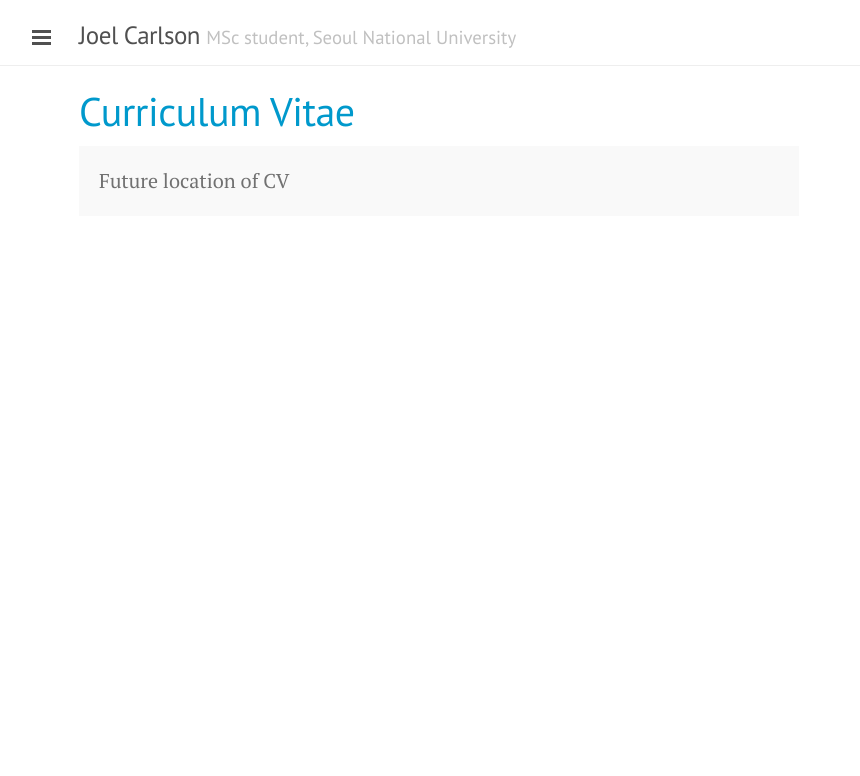
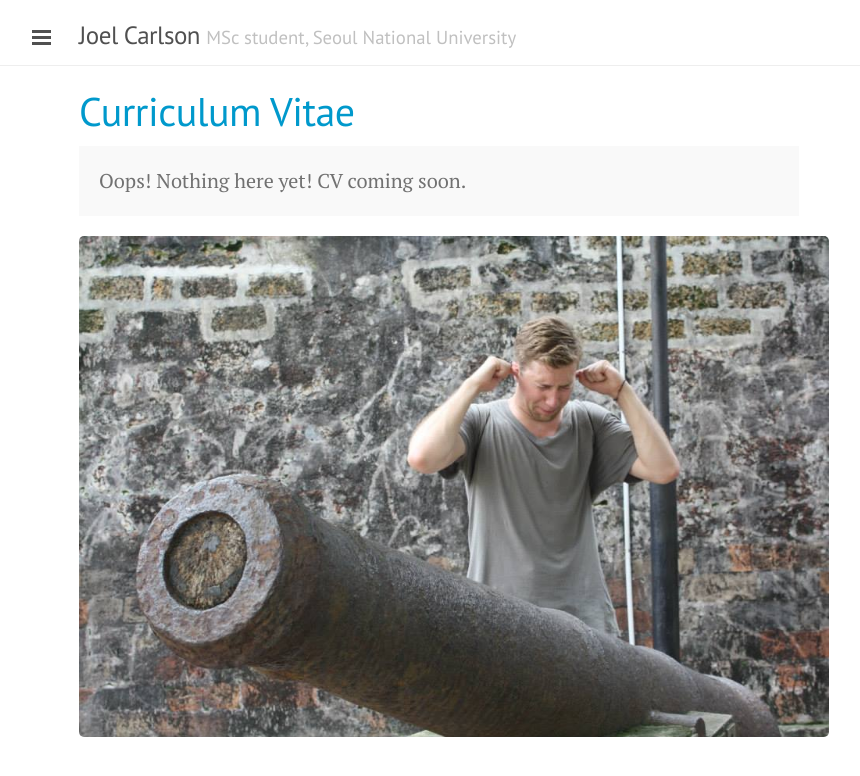
Before and after one commit to joelcarlson/joelcarlson.github.io, a Jekyll site: the page built from CV.md, in a window 1280 px wide. Shown: the top 776 px of the page, without its empty margins (201-1061 px from the left). Built offline with Jekyll 4.4.1, drawn with Linux system fonts in a browser that asks for light colours; Markdown is read by kramdown in place of the engine named in the settings.

Commit message:
Add silly CV picture to express my goofy side

```diff
--- a/CV.md
+++ b/CV.md
@@ -5,5 +5,9 @@ permalink: /cv/
 ---
 
 <p class="message">
-  Future location of CV
+  Oops! Nothing here yet! CV coming soon.
 </p>
+
+<div>
+  <img src="/figs/Canon.jpg" alt="Woohoo!" title="Very Cute" width="750px"/>
+</div>
```
